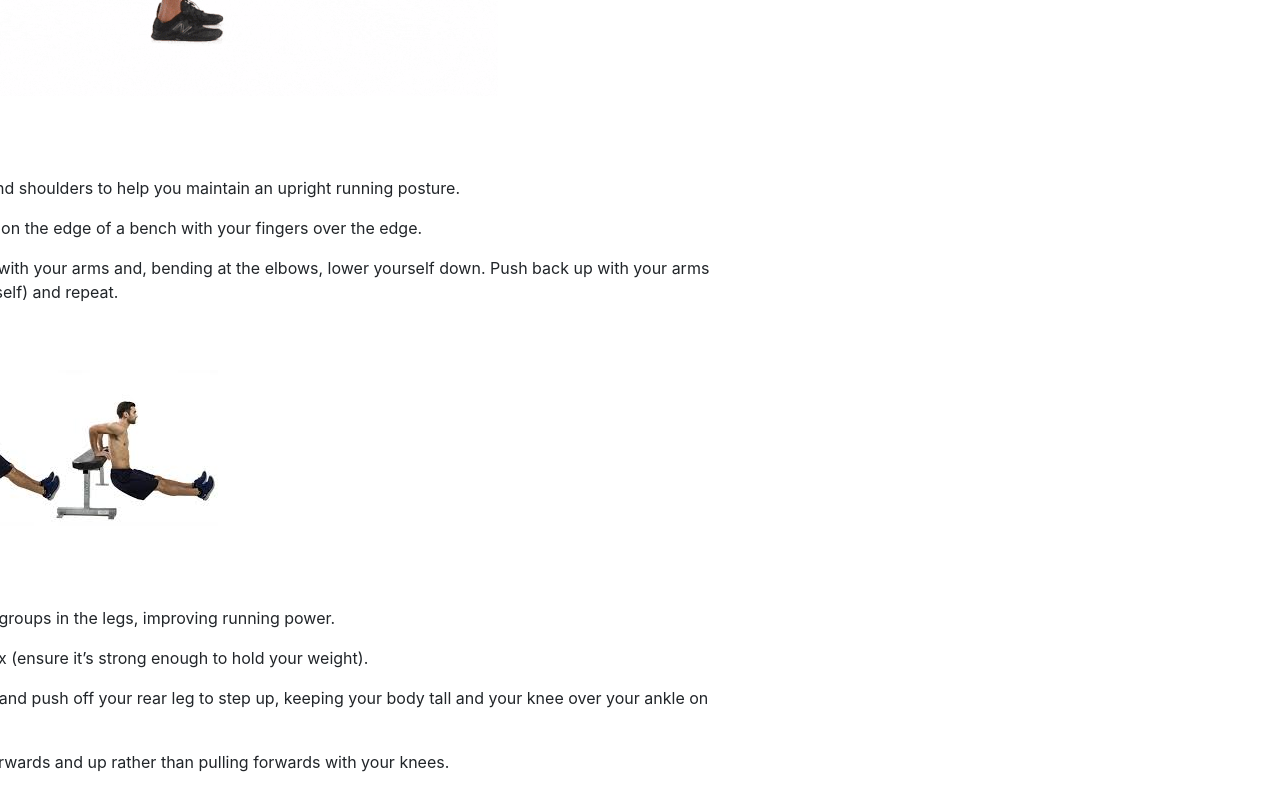
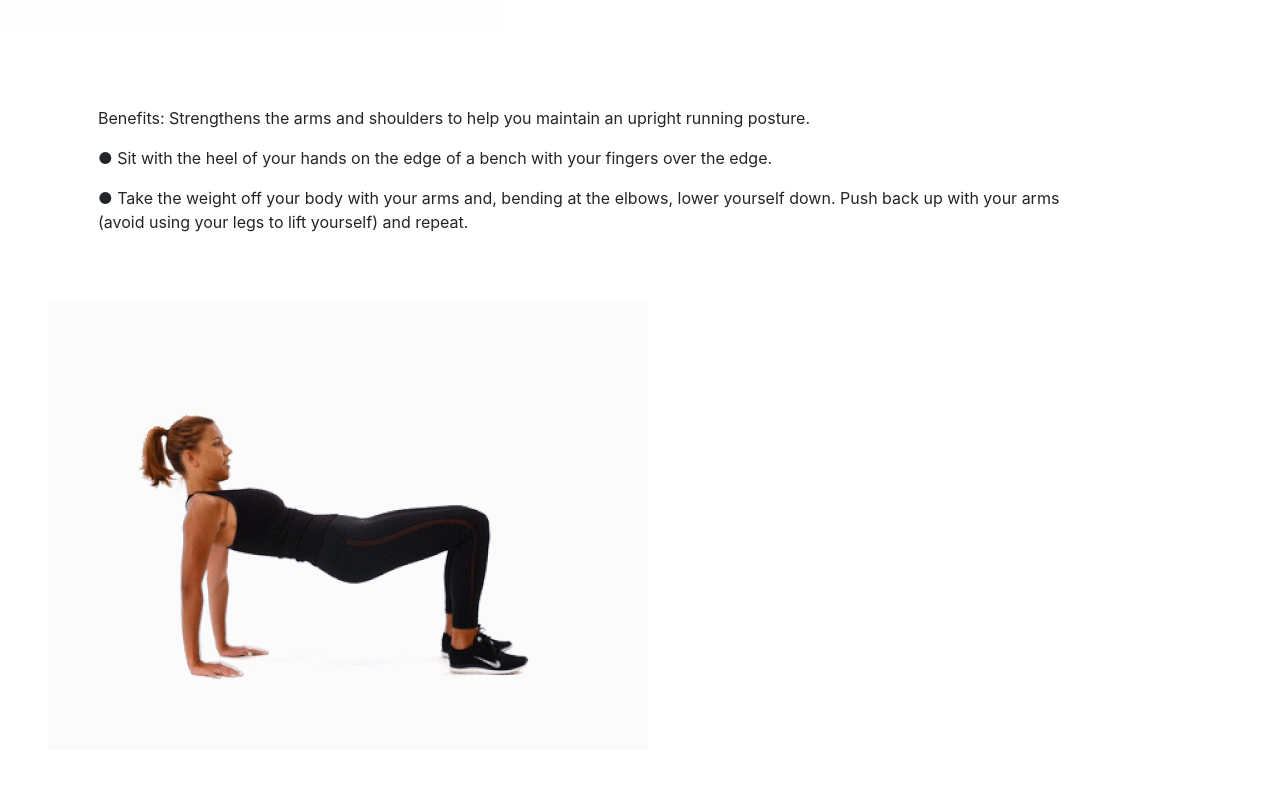
Before and after one commit to timmlaxton/Exercise_App, a React (Create React App) app: page /running in a window 1280 px wide. Shown: the part 1781-2574 px from the top of the page. Built offline with nearby package versions, Linux system fonts and the light colour scheme.

Commit message:
tricep gif added

```diff
--- a/src/components/running.component.js
+++ b/src/components/running.component.js
@@ -3,7 +3,7 @@ import { DataTable, TableHeader } from 'react-mdl';
 import {Jumbotron, Button, Container} from 'reactstrap';
 import pushup from '../images/puss.gif'
 import dumbbell from '../images/dumb.gif'
-import tricep from '../images/triceps.jpg'
+import tricep from '../images/tricep.gif'
 import stepup from '../images/stepups.jpg'
 import squat from '../images/squat.jpg'
 import lunges from '../images/lunges.jpg'
--- a/src/index.css
+++ b/src/index.css
@@ -181,19 +181,19 @@ top: 0px;
 .dumbbell-row{
   position: relative;
   left: -180px;
-  top: 50px;
+  top: -20px;
 
 }
 
 .tricep-text{
   position: relative;
   bottom: -80px;
-  right: 150px;
+  right: -200px;
 }
 
 .tricep{
   position: relative;
-  left: 150px;
+  left: -50px;
   top: 50px;
 }
 
```
Also changed, not shown: src/images/tricep.gif (added).
